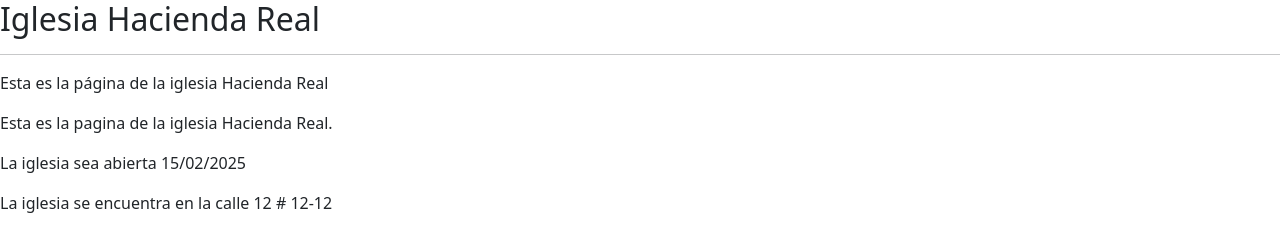
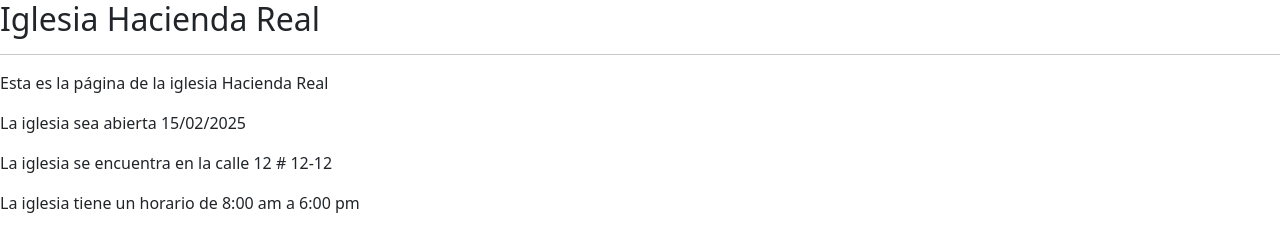
Before and after one commit to cjorellana/junior_demo, a plain HTML site: page index.html in a window 1280 px wide. Shown: the top 228 px of the page. Drawn offline with nearby package versions, Linux system fonts and the light colour scheme; files that its build step writes are made by us from their sources.

Commit message:
todo bien

```diff
--- a/index.html
+++ b/index.html
@@ -12,7 +12,6 @@
     <h2>Iglesia Hacienda Real</h2>
     <hr />
     <p>Esta es la página de la iglesia Hacienda Real</p>
-    <p>Esta es la pagina de la iglesia Hacienda Real.</p>
     <p>La iglesia sea abierta 15/02/2025</p>
     <p>La iglesia se encuentra en la calle 12 # 12-12</p>
     <p>La iglesia tiene un horario de 8:00 am a 6:00 pm</p>
```
